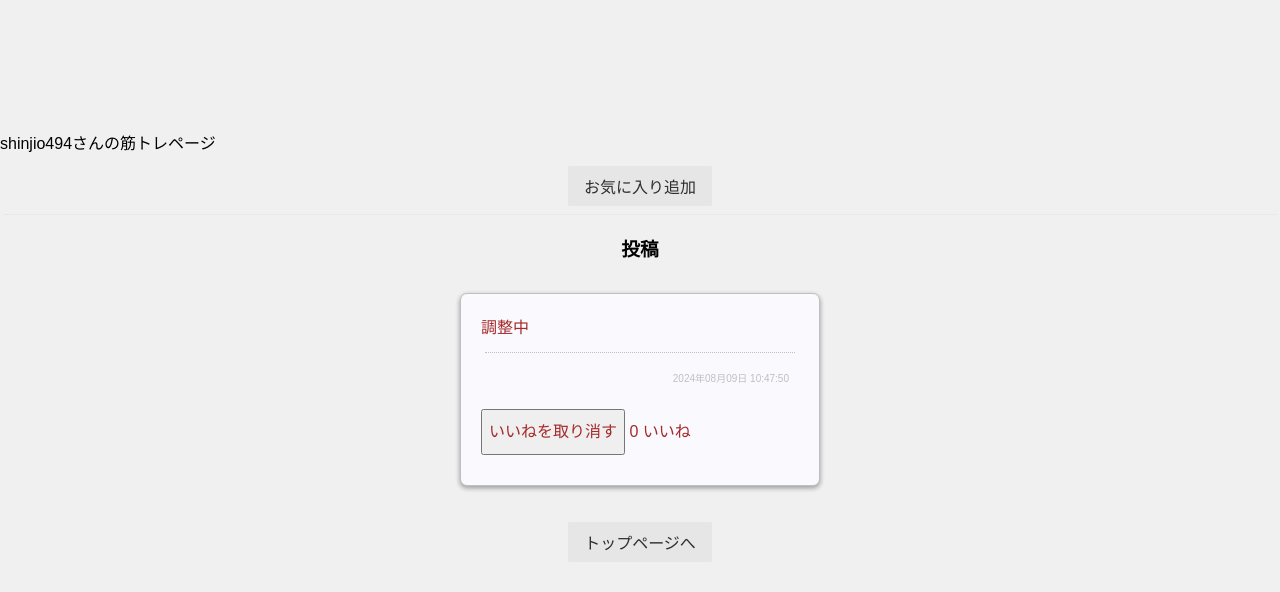
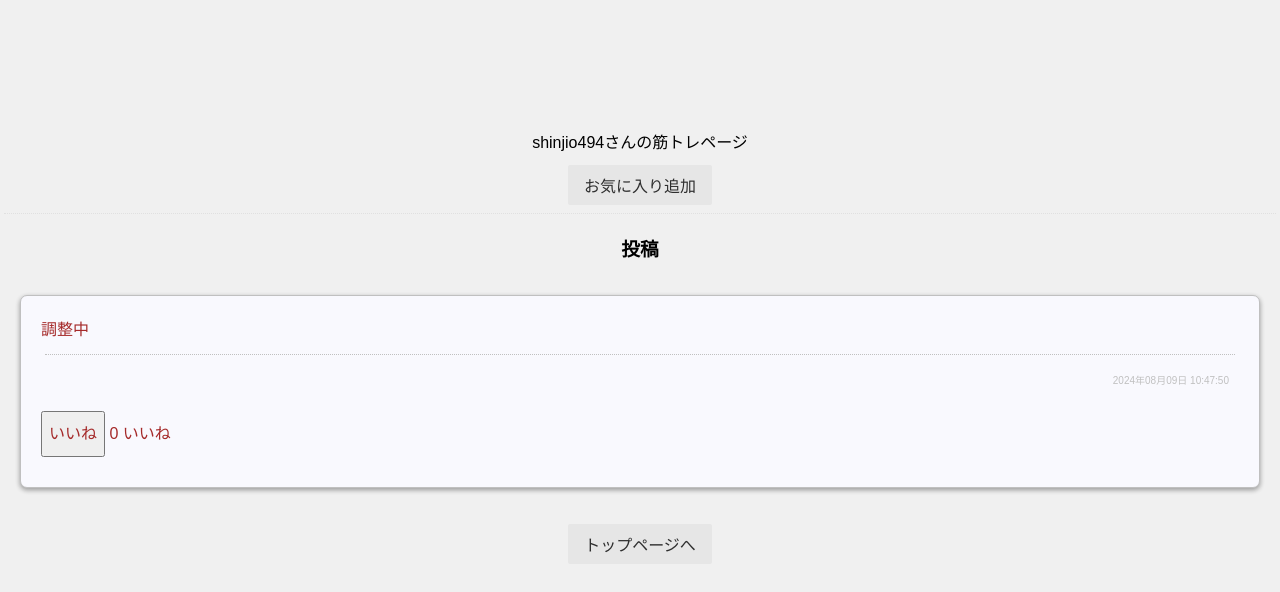
Before and after one commit to NishiKaichi/MuscleMate, a Flask app: page /users/2 in a window 1280 px wide. Shown: the part 126-718 px from the top of the page. Run offline with Flask 3, Linux system fonts and the light colour scheme; a user stored in the database is signed in; data comes from the database, SQL or seed files in the repository; both versions use the stored data as it was after the commit; data that the repository does not hold is empty.

Commit message:
いろいろレイアウトを変更した

```diff
--- a/kintoresns/app.py
+++ b/kintoresns/app.py
@@ -145,7 +145,7 @@ def user_profile(user_id):
     current_user_id = user.get_id()
     posts = user.get_posts_by_user(user_id, current_user_id)
 
-    return render_template('users.html', user_info=user_info, posts=posts, is_fav=is_fav, user_id=user.get_id(),current_user_id=current_user_id)
+    return render_template('users.html', user_info=user_info, posts=posts, is_fav=is_fav, user_id=user.get_id(), current_user_id=current_user_id)
 
 # --- テンプレートのフィルタなど拡張機能の指定 ---
 @app.context_processor
--- a/kintoresns/static/style.css
+++ b/kintoresns/static/style.css
@@ -107,8 +107,10 @@ h2 {
   border-bottom: 1px dotted silver;
 }
 
-h3 {
+h3{
   text-align: center;
+  margin: 20px 0; /*上下のマージンを設定*/
+  width: 100%; /*幅を100%に設定*/
 }
 
 .box {
@@ -125,9 +127,9 @@ h3 {
 }
 
 .post-list {
-  margin-right: auto;
-  margin-left: auto;
-  max-width: 400px;
+  max-height: 400px; /* 高さを設定 */
+    overflow-y: auto;
+    margin: 0 auto; /* タイムラインを中央揃え */
 }
 
 .post {
@@ -191,8 +193,9 @@ textarea {
   padding: 2.5em 2em 0;
   border-bottom: 1px solid #eee;
 }
-  .logo_loginpage h1 {
+
+.logo_loginpage h1 {
       margin: 0.2em 0;
       font-size: 3em;
       font-weight: 300;
-  }
+}
--- a/kintoresns/templates/users.html
+++ b/kintoresns/templates/users.html
@@ -17,7 +17,9 @@
   }
 </style>
 
+<div style="text-align: center;">
 {{ user_info['username'] }}さんの筋トレページ
+</div>
 
 {% if user_info['id'] != current_user_id %}
 <div class="box_c">
@@ -36,7 +38,9 @@
 <h3>投稿</h3>
 
 {% if posts | length == 0 %}
+  <div style="text-align: center;">
   投稿はまだありません。
+  </div>
 {% else %}
   <div class="post-list">
     {% for post in posts %}
@@ -48,9 +52,9 @@
         <p class="info">{{ post.timestamp | datestr }}</p>
         <form action="/toggle_like/{{ post.id }}" method="post" style="display:inline;">
           {% if post.liked_by_me %}
+          <button type="submit">いいねを取り消す</button>
+          {% else %}
           <button type="submit">いいね</button>
-          {% else %}
-          <button type="submit">いいねを取り消す</button>
           {% endif %}
         </form>
         <span>{{ post.like_count }} いいね</span>
```
Also changed, not shown: kintoresns/data.db.
